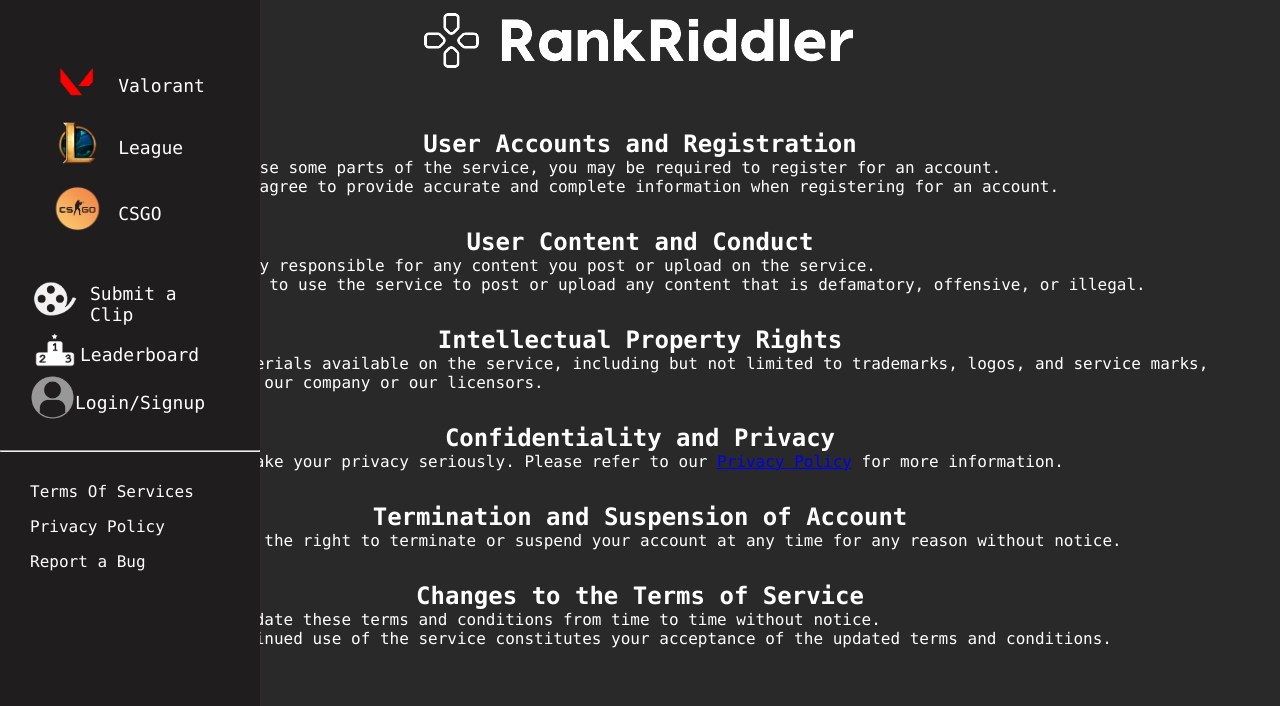
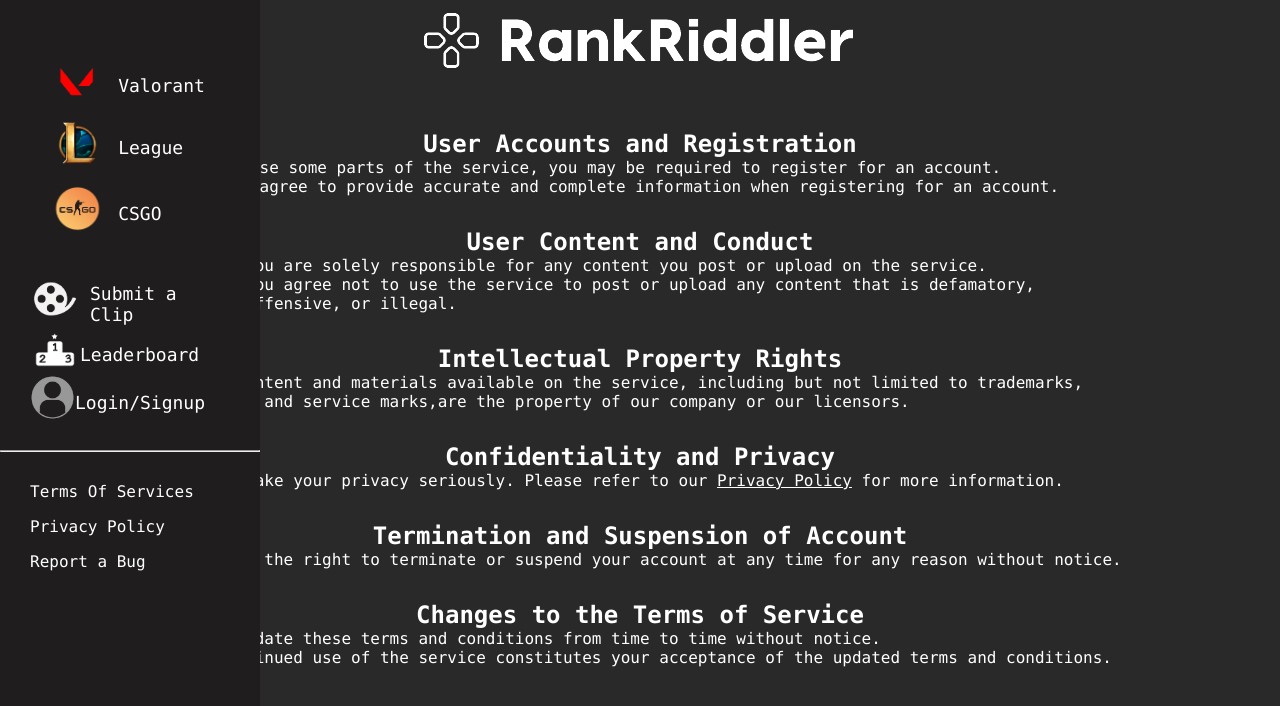
Before and after one commit to Chris5613/RankRiddler, a React (Create React App) app: page /tos in a window 1280 px wide. Shown: the top 706 px of the page. Built offline with nearby package versions, Linux system fonts and the light colour scheme.

Commit message:
changes to tos and privacy pages

```diff
--- a/src/Components/Privacy.jsx
+++ b/src/Components/Privacy.jsx
@@ -15,8 +15,7 @@ const PrivacyPolicy = () => {
       <h2>How We Use Your Information</h2>
       <p>
         We use your personal information to respond to your inquiries, provide
-        you with our services, and to communicate with you about updates or{' '}
-        <br />
+        you with our services, and to communicate with you  <br /> about updates or{' '}
         changes to our policies or services. We may also use your information
         for research or analytics purposes.
       </p>
--- a/src/Components/Tos.jsx
+++ b/src/Components/Tos.jsx
@@ -15,20 +15,20 @@ const Tos = () => {
       <p>
         You are solely responsible for any content you post or upload on the
         service. <br /> You agree not to use the service to post or upload any
-        content that is defamatory, offensive, or illegal.
+        content that is defamatory, <br /> offensive, or illegal.
       </p>
 
       <h2>Intellectual Property Rights</h2>
       <p>
         All content and materials available on the service, including but not
-        limited to trademarks, logos, and service marks, <br /> are the property
+        limited to trademarks,  <br />logos, and service marks,are the property
         of our company or our licensors.
       </p>
 
       <h2>Confidentiality and Privacy</h2>
       <p>
         We take your privacy seriously. Please refer to our{' '}
-        <a href="/privacy">Privacy Policy</a> for more information.
+        <a style={{color: "white" }} href="/privacy">Privacy Policy</a> for more information.
       </p>
 
       <h2>Termination and Suspension of Account</h2>
```
